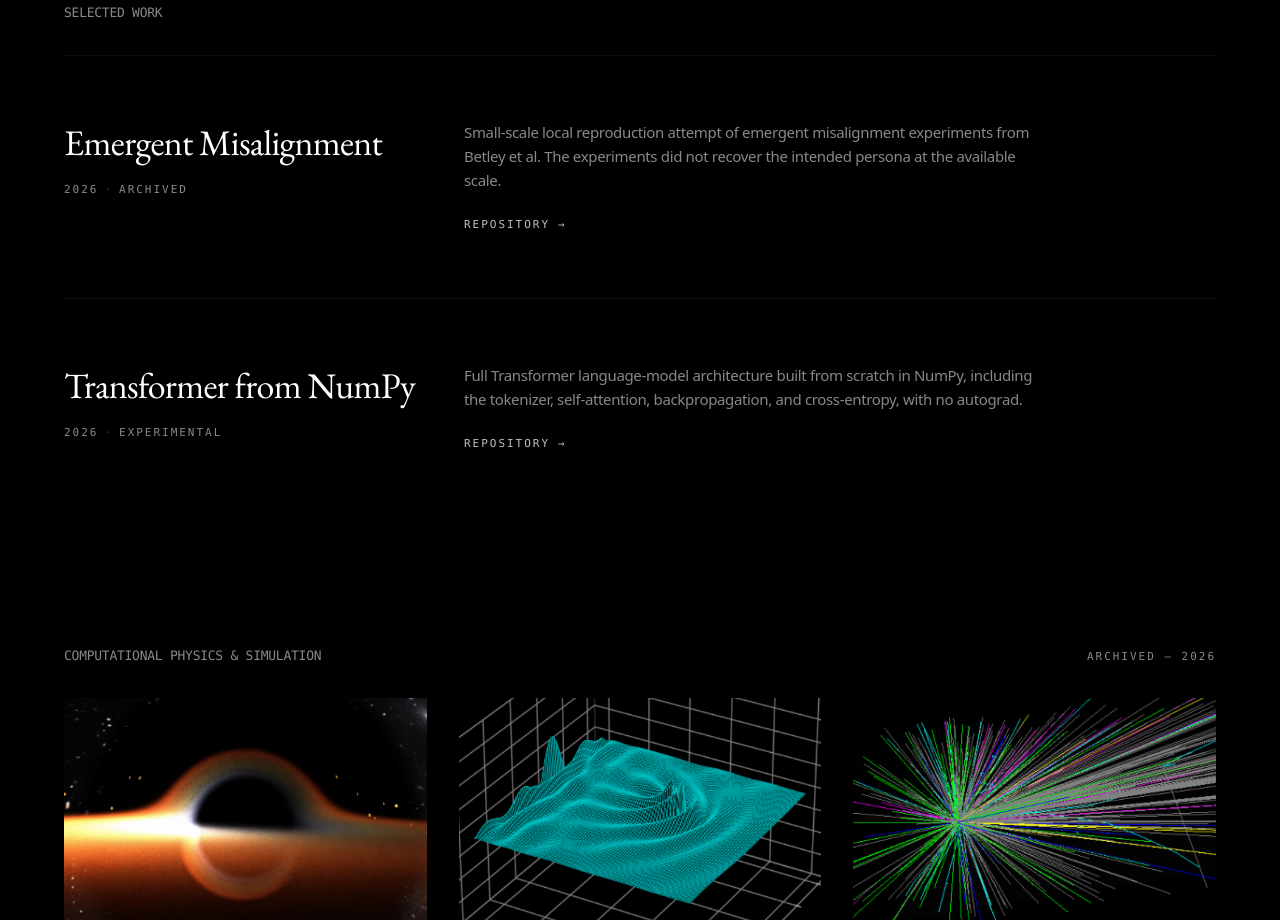
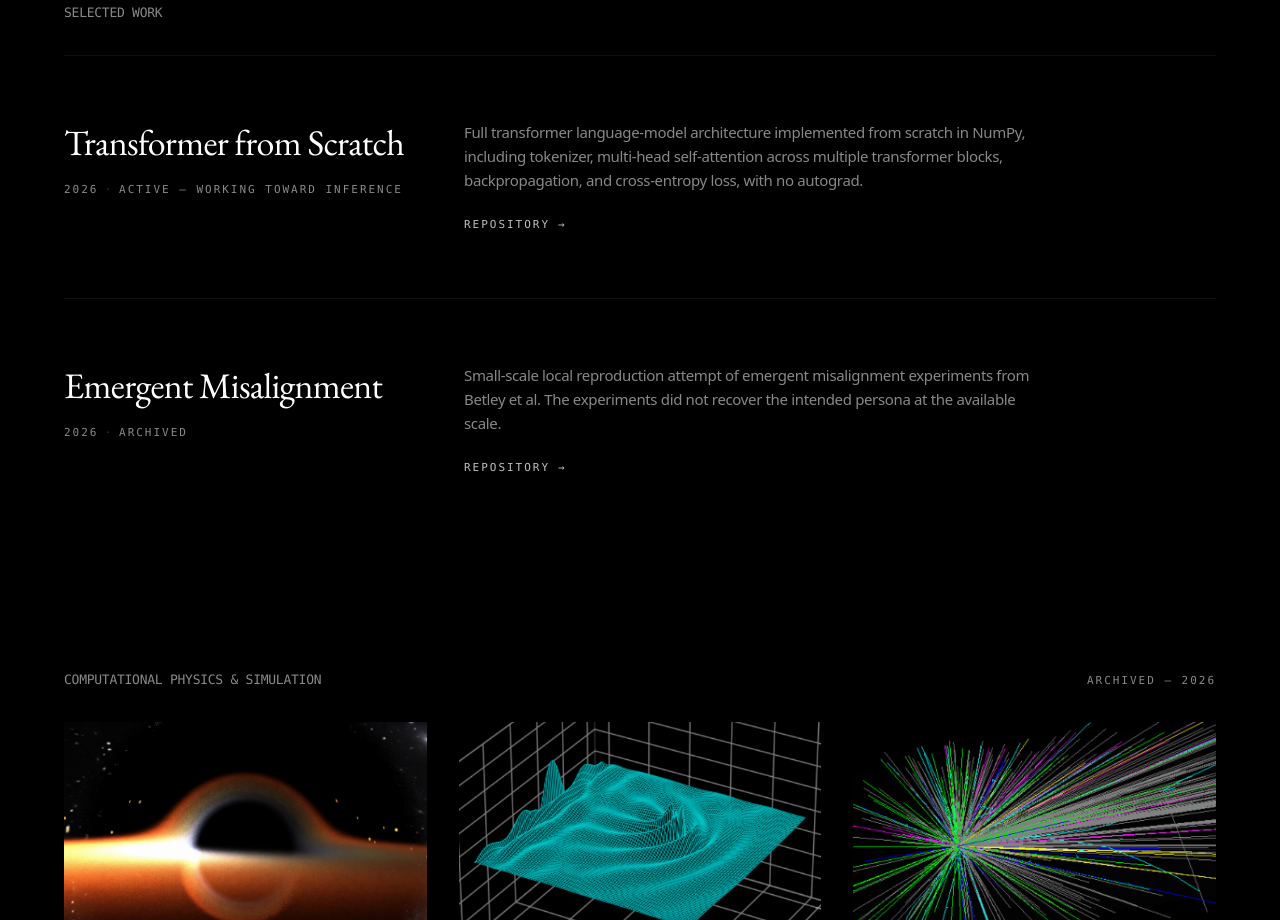
Before and after one commit to h-livv/h-livv.github.io, a Next.js app: page / in a window 1280 px wide. Shown: the part 1500-2420 px from the top of the page. Built offline with nearby package versions, Linux system fonts and the light colour scheme.

Commit message:
Promote Transformer from Scratch in selected work and mark it as active toward inference.

```diff
--- a/data/projects.ts
+++ b/data/projects.ts
@@ -26,6 +26,17 @@ export const projects: Project[] = [
     tier: 'current',
   },
   {
+    title: 'Transformer from Scratch',
+    slug: 'transformer-numpy',
+    description:
+      'Full transformer language-model architecture implemented from scratch in NumPy, including tokenizer, multi-head self-attention across multiple transformer blocks, backpropagation, and cross-entropy loss, with no autograd.',
+    href: 'https://github.com/h-livv/transformer-numpy',
+    date: '2026',
+    status: 'Active — working toward inference',
+    external: true,
+    tier: 'selected',
+  },
+  {
     title: 'Emergent Misalignment',
     slug: 'emergent-misalignment',
     description:
@@ -33,17 +44,6 @@ export const projects: Project[] = [
     href: 'https://github.com/h-livv/emergent-misalignment',
     date: '2026',
     status: 'Archived',
-    external: true,
-    tier: 'selected',
-  },
-  {
-    title: 'Transformer from NumPy',
-    slug: 'transformer-numpy',
-    description:
-      'Full Transformer language-model architecture built from scratch in NumPy, including the tokenizer, self-attention, backpropagation, and cross-entropy, with no autograd.',
-    href: 'https://github.com/h-livv/transformer-numpy',
-    date: '2026',
-    status: 'Experimental',
     external: true,
     tier: 'selected',
   },
```
